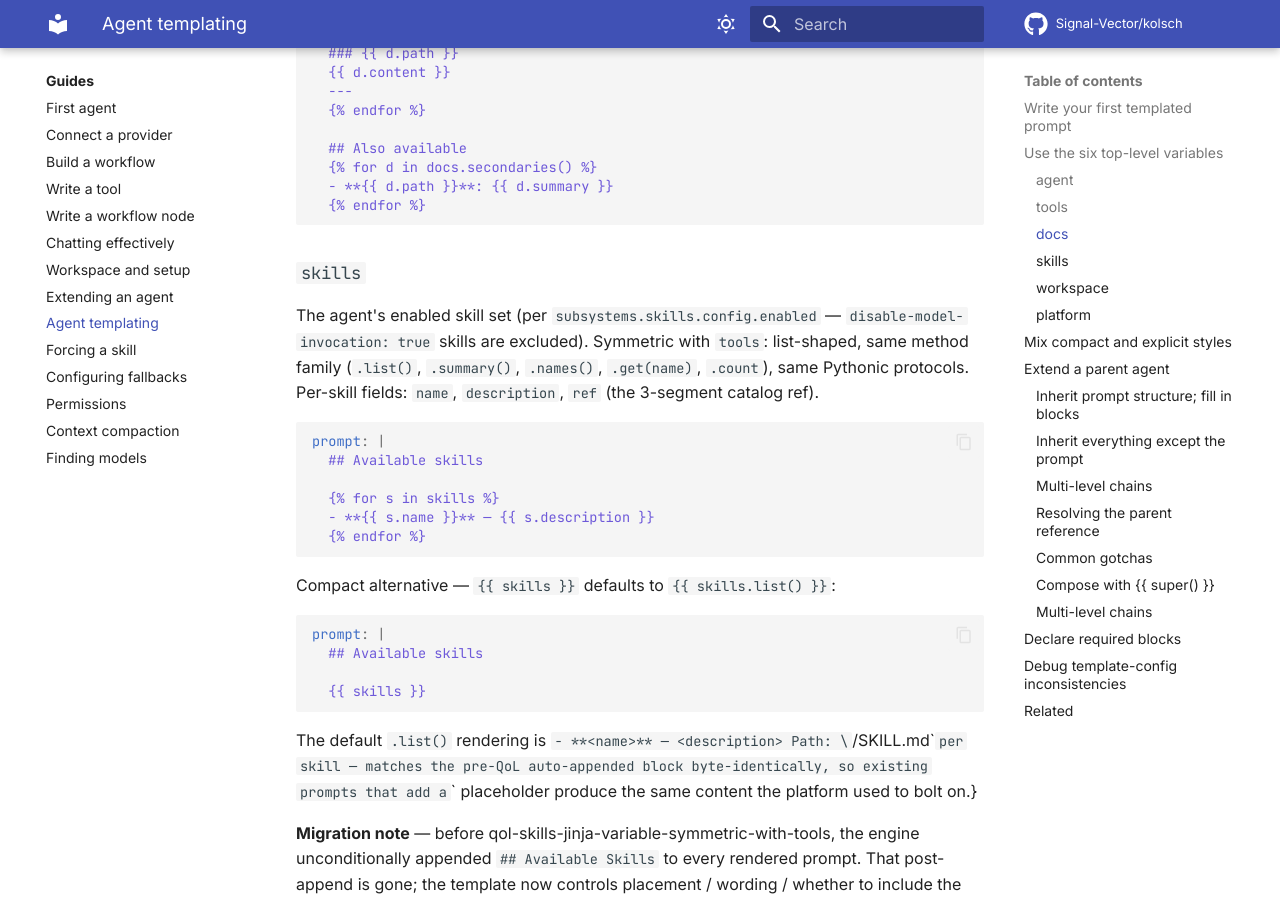
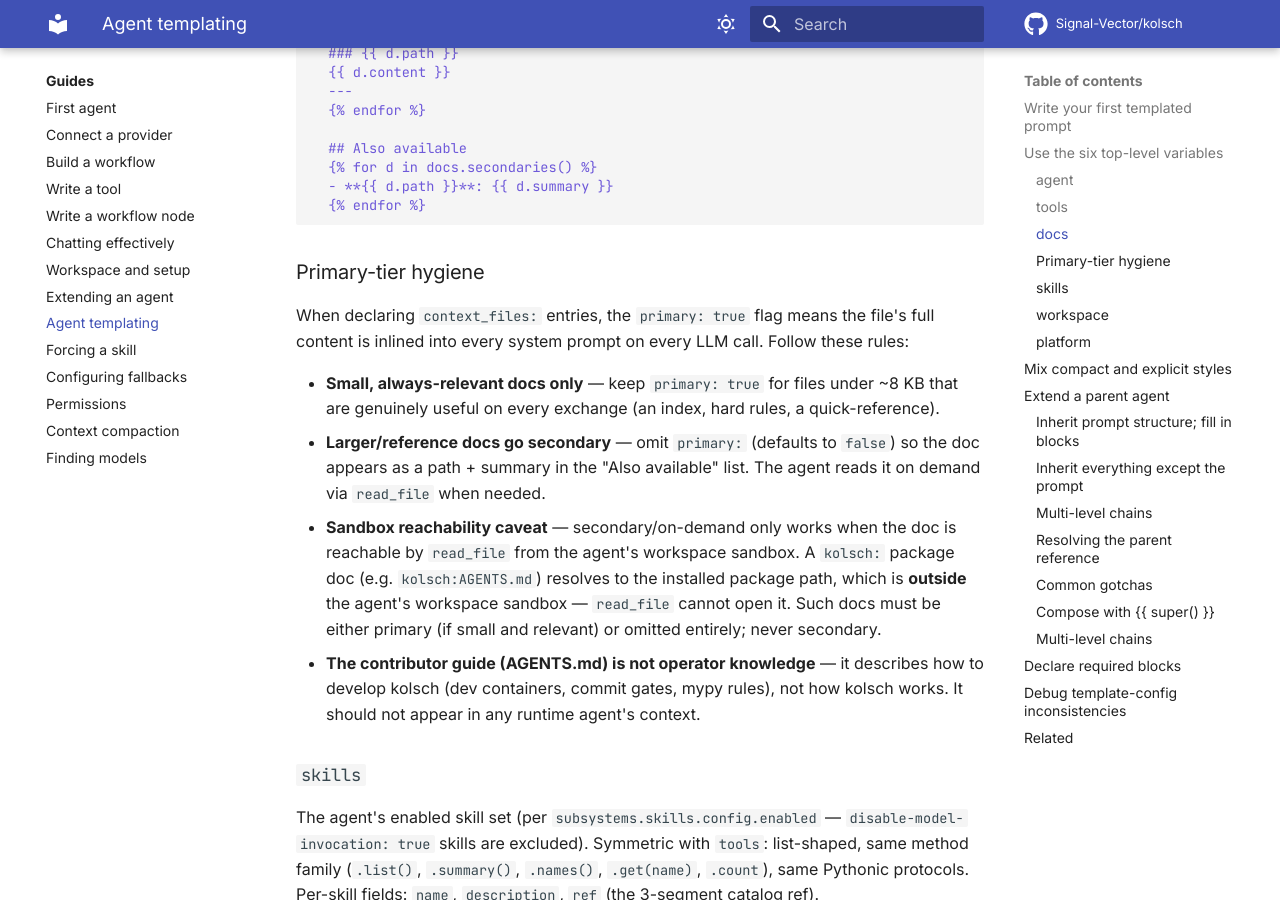
Before and after one commit to Signal-Vector/kolsch, an MkDocs documentation site: the page built from docs/how-to/agent-templating.md, in a window 1280 px wide and 900 px high, scrolled down 2284 px. Built offline with MkDocs 1.6.1 and Material for MkDocs 9.7.7, drawn with Linux system fonts in a browser that asks for light colours; comment, search, counter and statistics services are not loaded.

Commit message:
qol: remove oversized primary context files from shipped agents
- Remove kolsch:AGENTS.md from helper's context_files (starter bundle)
- Add primary-tier hygiene documentation to agent-templating.md
- Add guard test to prevent oversized primary context files
- Fix author_workflow.yaml: remove 27 KB workflow docs marked primary

The guard test caught author_workflow.yaml automatically — same bug
pattern: large kolsch: docs marked primary that aren't sandbox-reachable.

Runtime copy at ~/Documents/kolsch/bundles/kolsch/agents/helper.yaml
also updated (outside the repo).

````diff
--- a/docs/how-to/agent-templating.md
+++ b/docs/how-to/agent-templating.md
@@ -126,6 +126,31 @@ prompt: |
   - **{{ d.path }}**: {{ d.summary }}
   {% endfor %}
 ```
+
+### Primary-tier hygiene
+
+When declaring `context_files:` entries, the `primary: true` flag means
+the file's full content is inlined into every system prompt on every LLM
+call. Follow these rules:
+
+- **Small, always-relevant docs only** — keep `primary: true` for files
+  under ~8 KB that are genuinely useful on every exchange (an index,
+  hard rules, a quick-reference).
+- **Larger/reference docs go secondary** — omit `primary:` (defaults to
+  `false`) so the doc appears as a path + summary in the "Also
+  available" list. The agent reads it on demand via `read_file` when
+  needed.
+- **Sandbox reachability caveat** — secondary/on-demand only works when
+  the doc is reachable by `read_file` from the agent's workspace
+  sandbox. A `kolsch:` package doc (e.g. `kolsch:AGENTS.md`) resolves
+  to the installed package path, which is **outside** the agent's
+  workspace sandbox — `read_file` cannot open it. Such docs must be
+  either primary (if small and relevant) or omitted entirely; never
+  secondary.
+- **The contributor guide (AGENTS.md) is not operator knowledge** — it
+  describes how to develop kolsch (dev containers, commit gates, mypy
+  rules), not how kolsch works. It should not appear in any runtime
+  agent's context.
 
 ### `skills`
 
--- a/src/cli/_starter_bundle/kolsch/agents/helper.yaml
+++ b/src/cli/_starter_bundle/kolsch/agents/helper.yaml
@@ -11,8 +11,8 @@ description: A friendly general-purpose helper agent.
 
 io: { mode: conversational }
 
-# Context files inlined into the system prompt at agent-load. Both
-# entries use the `kolsch:` prefix and resolve via
+# Context files inlined into the system prompt at agent-load. The
+# entry uses the `kolsch:` prefix and resolves via
 # `importlib.resources.files("kolsch")` against the installed kolsch
 # package — no per-workspace setup required. Add
 # `workspace:`-prefixed entries to surface your own docs to the
@@ -20,9 +20,6 @@ io: { mode: conversational }
 context_files:
   - path: kolsch:docs/index.md
     summary: Master index of all Kolsch documentation.
-    primary: true
-  - path: kolsch:AGENTS.md
-    summary: Operating rules for AI agents working in this codebase.
     primary: true
 
 # Per-agent permission rules. These OVERRIDE the workspace's
````
Also changed, not shown: src/cli/_starter_bundle/kolsch/agents/author_workflow.yaml (+5 -17 lines), 1 other file.
